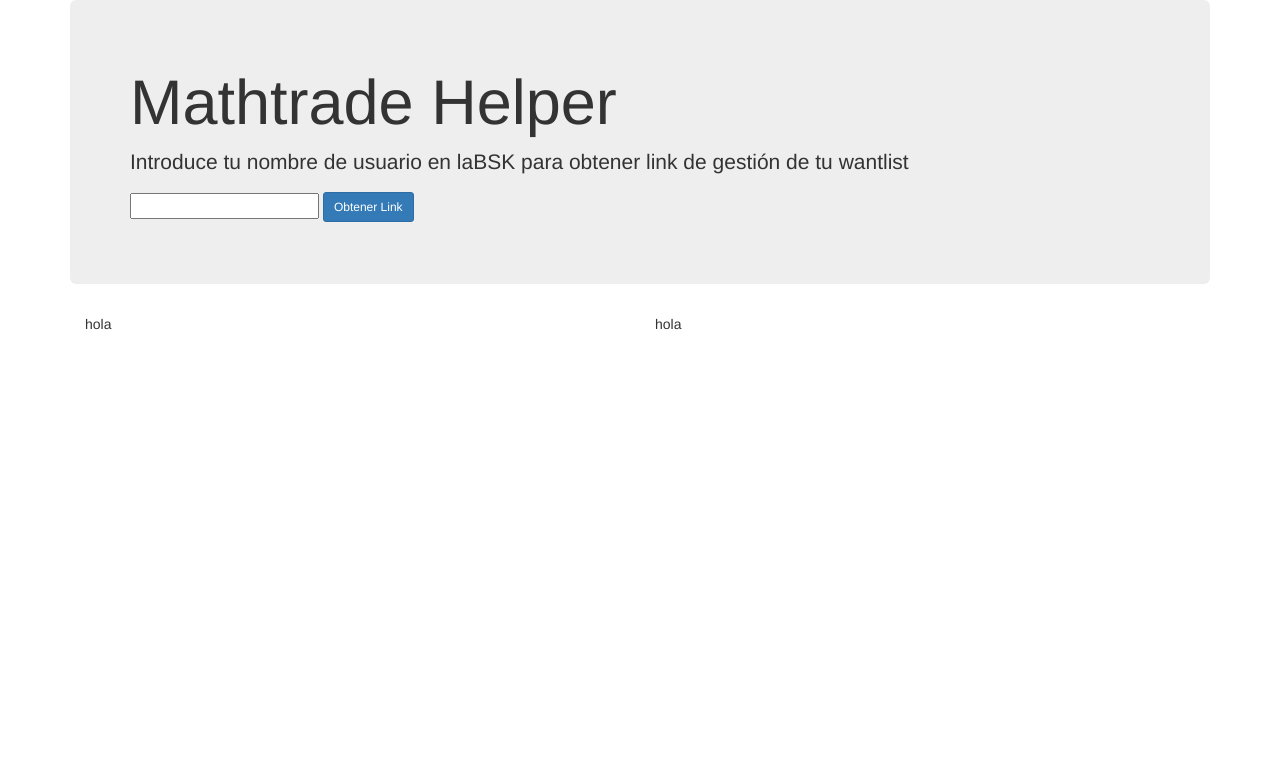
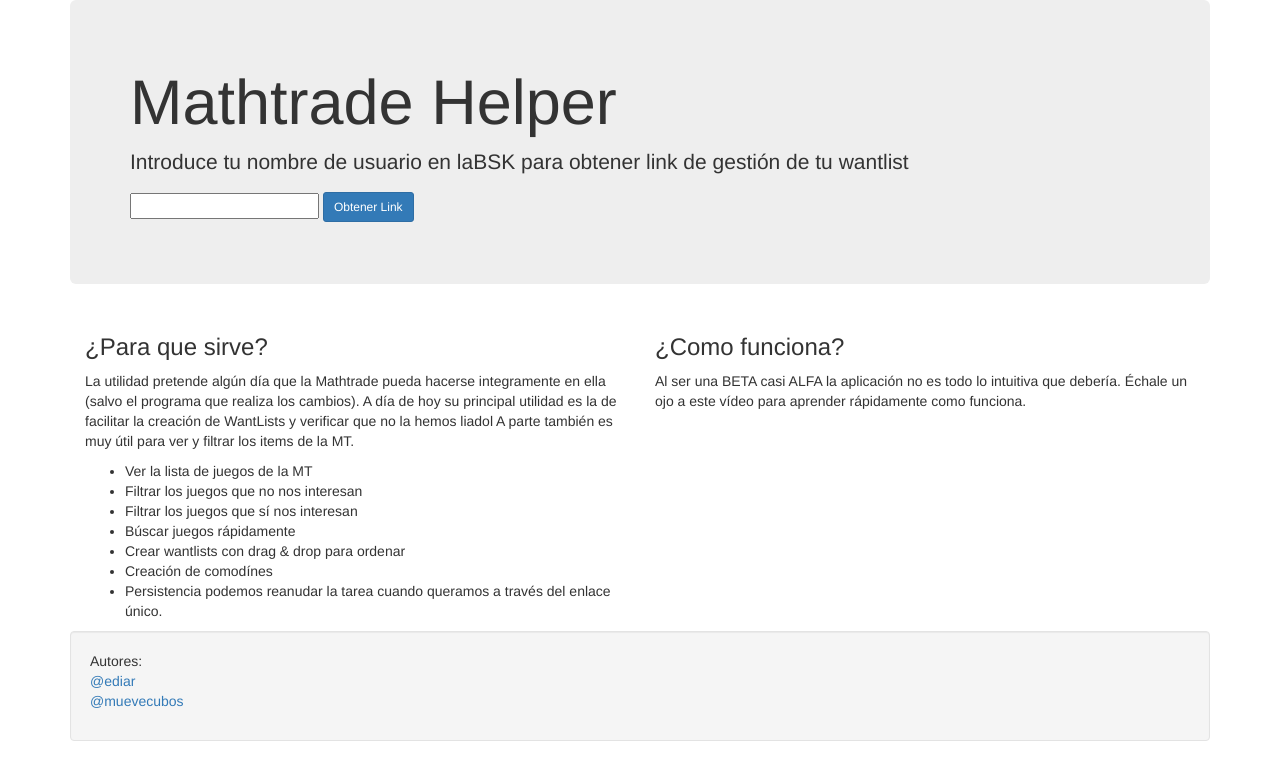
Before and after one commit to efueger/mathtrade, a PHP site: template views/landing.twig in a window 1280 px wide. Shown: the top 780 px of the page. Run offline with PHP 8.4, Linux system fonts and the light colour scheme; the template is opened without the code that fills it, so the values that code supplies are empty; some libraries are stand-ins or nearby versions.

Commit message:
Nicer landing

```diff
--- a/views/landing.twig
+++ b/views/landing.twig
@@ -52,10 +52,34 @@
         </div>
     </div>
     <div class="col-md-6">
-            hola
+        <h3>¿Para que sirve?</h3>
+        <p>
+            La utilidad pretende algún día que la Mathtrade pueda hacerse integramente en ella (salvo el programa que realiza los cambios). A día de hoy su principal utilidad es la de facilitar la creación de WantLists y verificar que no la hemos liadol A parte también es muy útil para ver y filtrar los items de la MT.
+        </p>
+        <ul>
+            <li>Ver la lista de juegos de la MT</li>
+            <li>Filtrar los juegos que no nos interesan</li>
+            <li>Filtrar los juegos que sí nos interesan</li>
+            <li>Búscar juegos rápidamente</li>
+            <li>Crear wantlists con drag & drop para ordenar</li>
+            <li>Creación de comodínes</li>
+            <li>Persistencia podemos reanudar la tarea cuando queramos a través del enlace único.</li>
+
+        </ul>
+
     </div>
     <div class="col-md-6">
-            hola
+        <h3>¿Como funciona?</h3>
+        <p>
+            Al ser una BETA casi ALFA la aplicación no es todo lo intuitiva que debería. Échale un ojo a este vídeo para aprender rápidamente como funciona.
+        </p>
+    </div>
+    <div class="col-md-12 well">
+        Autores:
+            <ul class="list-unstyled">
+                <li><a target="_blank" href="http://twitter.com/ediar">@ediar</a></li>
+                <li><a target="_blank" href="http://twitter.com/muevecubos">@muevecubos</a></li>
+            </ul>
     </div>
 </div>
 </body>
```
